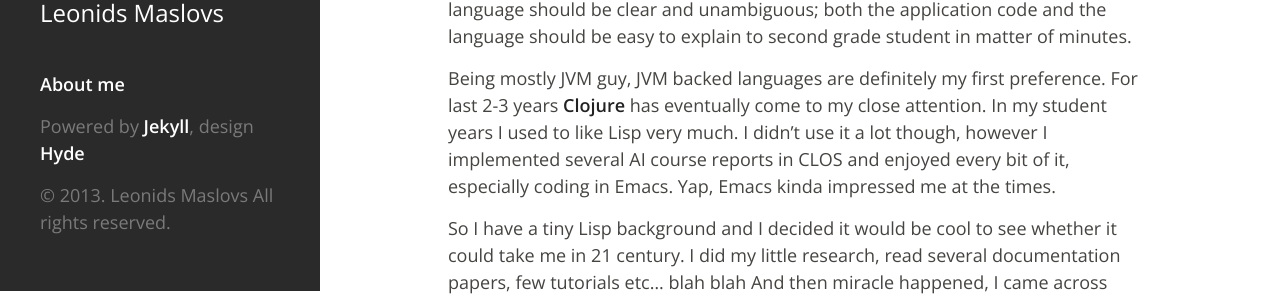
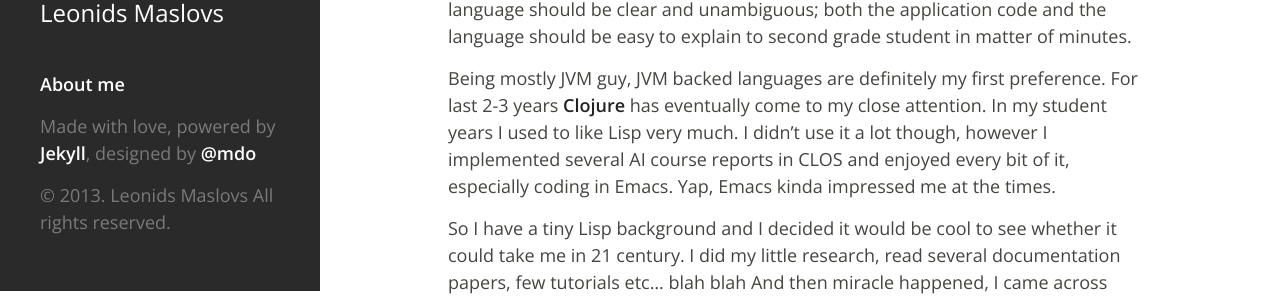
Before and after one commit to leonardinius/leonardinius.github.io, a Jekyll site: the page built from index.html, in a window 1280 px wide. Shown: the part 609-909 px from the top of the page. Built offline with Jekyll 4.4.1, drawn with Linux system fonts in a browser that asks for light colours; Markdown is read by kramdown in place of the engine named in the settings; the list of posts is cut into pages by our own code.

Commit message:
Reference to hyde theme changed to mention it's author - @mdo

```diff
--- a/_layouts/default.html
+++ b/_layouts/default.html
@@ -49,7 +49,8 @@
               <a href="/about.html">About me</a>
             </li>
           </ul>
-          <p>Powered by <a href="http://jekyllrb.com/">Jekyll</a>, design <a href="http://andhyde.com/">Hyde</a></p>
+          <p></p>
+          <p>Made with love, powered by <a href="http://jekyllrb.com/">Jekyll</a>, designed by <a href="http://andhyde.com/">@mdo</a></p>
           <p>&copy; 2013. {{ site.author.name }} All rights reserved.</p>
         </div>
 
```
